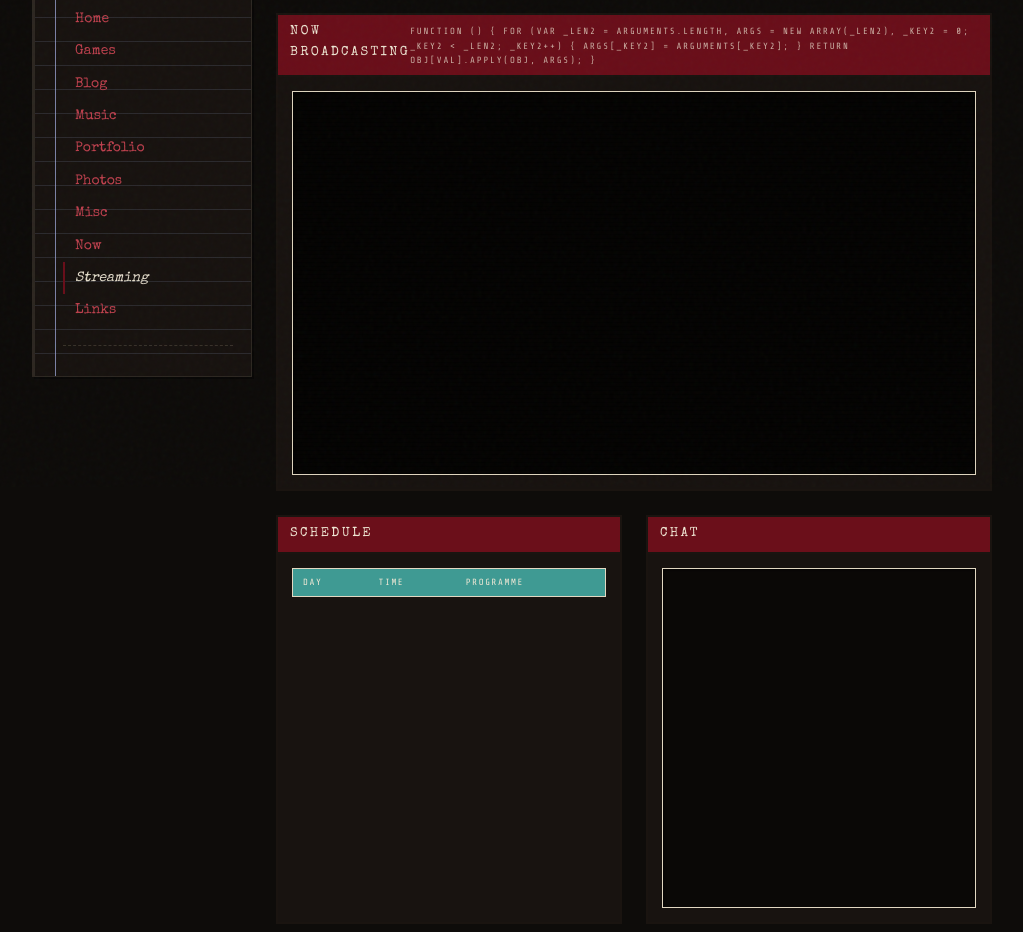
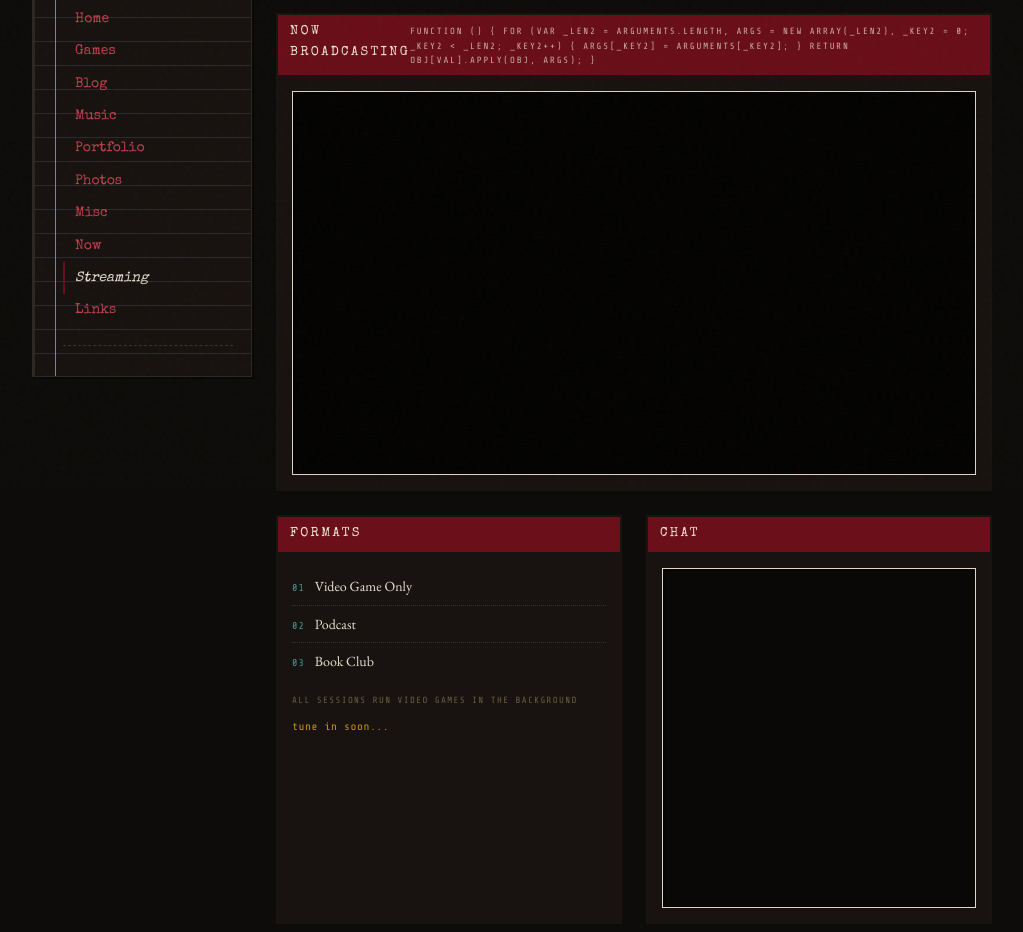
Before and after one commit to cyepez1/cyepez1.github.io, an Eleventy site: page src/streaming.html in a window 1280 px wide. Shown: the part 313-1245 px from the top of the page, without its empty margins (128-1151 px from the left). Built offline with nearby package versions, Linux system fonts and the light colour scheme; Eleventy itself is replaced by a stand-in of ours; files that its build step writes are made by us from their sources; a web font is replaced by a local one; what js-yaml would draw is missing.

Commit message:
feat: replace schedule module with Formats block
No real weekly slot exists yet, so a schedule module would render empty.
Formats box lists the three session types (video game only / podcast /
book club, all running video games in the background); "tune in soon..."
carries the timing message a schedule would otherwise show. Comment
marks this as a candidate Sveltia CMS collection (no CMS wiring this
sprint) and notes a schedule module can be reintroduced later without
disturbing it. streaming_page.yaml's schedule key is kept (archive over
delete) but marked unused.

```diff
--- a/src/_data/streaming_page.yaml
+++ b/src/_data/streaming_page.yaml
@@ -1,4 +1,7 @@
 # Streaming page content — CMS collection "streaming_page"
+# schedule: superseded by the Formats module (W5, streaming.html) — no real
+# weekly slot exists yet. Left in place (archive over delete) for when a
+# schedule module is reintroduced; not currently rendered anywhere.
 schedule:
   - { day: "MON", time: "20:00 CT", programme: "Lorem ipsum dolor sit" }
   - { day: "WED", time: "21:00 CT", programme: "Consectetur adipiscing elit" }
--- a/src/streaming.html
+++ b/src/streaming.html
@@ -89,36 +89,42 @@ active: "streaming"
     }
     .panel-grid .module-box { margin-bottom: 0; }
 
-    /* schedule (catalog-table pattern) */
-    .sched-table {
-      width: 100%;
-      border-collapse: collapse;
-      border: var(--grid-rule-in);
-      font-size: 12px;
+    /* formats — replaces the schedule module until a real weekly slot exists */
+    .formats-rows { list-style: none; margin: 0 0 14px; }
+    .formats-rows li {
+      display: flex;
+      align-items: baseline;
+      gap: 10px;
+      border-bottom: 1px dotted #3a332b;
+      padding: 7px 0;
     }
-    .sched-table th {
-      background: var(--teal-ink);
-      color: var(--cream);
+    .formats-rows li:last-child { border-bottom: none; }
+    .format-num {
+      font-family: 'Share Tech Mono', monospace;
+      font-size: 10px;
+      letter-spacing: 0.1em;
+      color: var(--teal-ink);
+    }
+    .format-name {
+      font-family: 'EB Garamond', serif;
+      font-size: 14px;
+      color: var(--ink);
+    }
+    .formats-note {
       font-family: 'Share Tech Mono', monospace;
       font-size: 9px;
-      font-weight: normal;
-      letter-spacing: 0.18em;
+      letter-spacing: 0.15em;
       text-transform: uppercase;
-      text-align: left;
-      padding: 6px 10px;
+      color: var(--olive-light);
+      opacity: 0.7;
     }
-    .sched-table td {
-      border: var(--grid-rule-in);
-      padding: 5px 10px;
-      font-family: 'EB Garamond', serif;
+    .formats-tune {
+      font-family: 'Share Tech Mono', monospace;
+      font-size: 11px;
+      letter-spacing: 0.05em;
+      color: var(--gold);
+      margin-top: 10px;
     }
-    .sched-table td.mono {
-      font-family: 'Share Tech Mono', monospace;
-      font-size: 10px;
-      color: var(--olive-light);
-      white-space: nowrap;
-    }
-    .sched-table tr:nth-child(even) td { background: var(--cell-shade); }
 
     /* chat — real Twitch chat, dark theme, well-framed like the player */
     .chat-well {
@@ -239,18 +245,23 @@ active: "streaming"
 
     <div class="panel-grid">
 
-      <!-- SCHEDULE -->
+      <!-- FORMATS — no weekly slot exists yet, so a schedule module here
+           would render empty. This box lists the three session types
+           instead; "tune in soon..." below carries the timing message a
+           schedule would otherwise show. A schedule module can be added
+           later without disturbing this one — both Formats and a future
+           Schedule are candidate Sveltia CMS collections; no CMS wiring
+           this sprint. -->
       <div class="module-box">
-        <div class="module-titlebar">Schedule</div>
+        <div class="module-titlebar">Formats</div>
         <div class="module-body">
-          <table class="sched-table">
-            <thead>
-              <tr><th>Day</th><th>Time</th><th>Programme</th></tr>
-            </thead>
-            <tbody>
-{% for s in streaming_page.schedule %}              <tr><td class="mono">{{ s.day }}</td><td class="mono">{{ s.time }}</td><td>{{ s.programme }}</td></tr>
-{% endfor %}            </tbody>
-          </table>
+          <ul class="formats-rows">
+            <li><span class="format-num">01</span><span class="format-name">Video Game Only</span></li>
+            <li><span class="format-num">02</span><span class="format-name">Podcast</span></li>
+            <li><span class="format-num">03</span><span class="format-name">Book Club</span></li>
+          </ul>
+          <div class="formats-note">All sessions run video games in the background</div>
+          <div class="formats-tune">tune in soon...</div>
         </div>
       </div>
 
```
